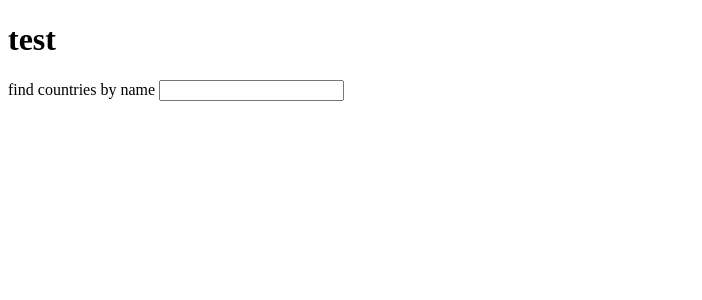
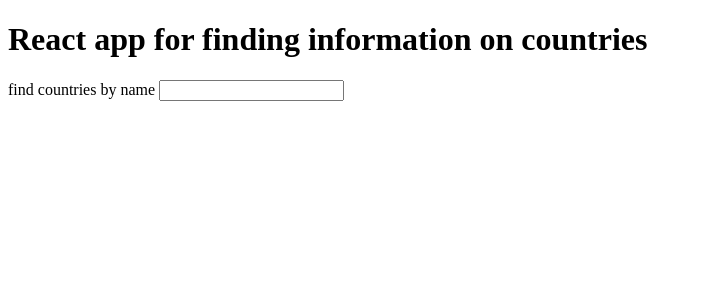
Before and after one commit to onnimie/react-app-countries, a React (Vite) app in the folder vite-app/: page / in a window 1280 px wide. Shown: the top 300 px of the page, without its empty margins (0-702 px from the left). Built offline with nearby package versions, Linux system fonts and the light colour scheme.

Commit message:
change header in App

```diff
--- a/vite-app/src/App.jsx
+++ b/vite-app/src/App.jsx
@@ -87,7 +87,7 @@
   return (
     <div>
       <h1>
-        test
+        React app for finding information on countries
       </h1>
 
       <SearchBar onInputChange={handleSearchBarInputChange} value={searchBarValue} />
```
